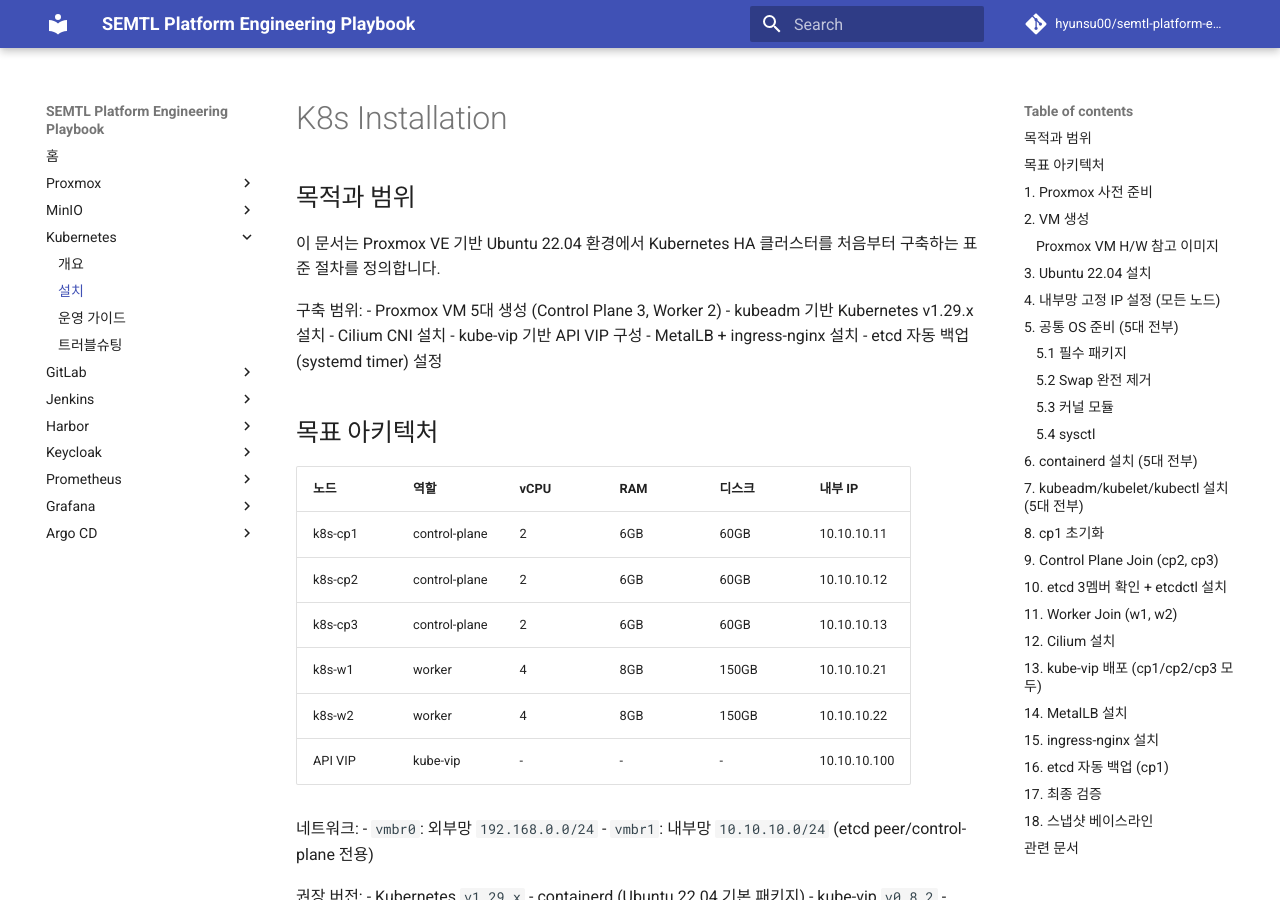
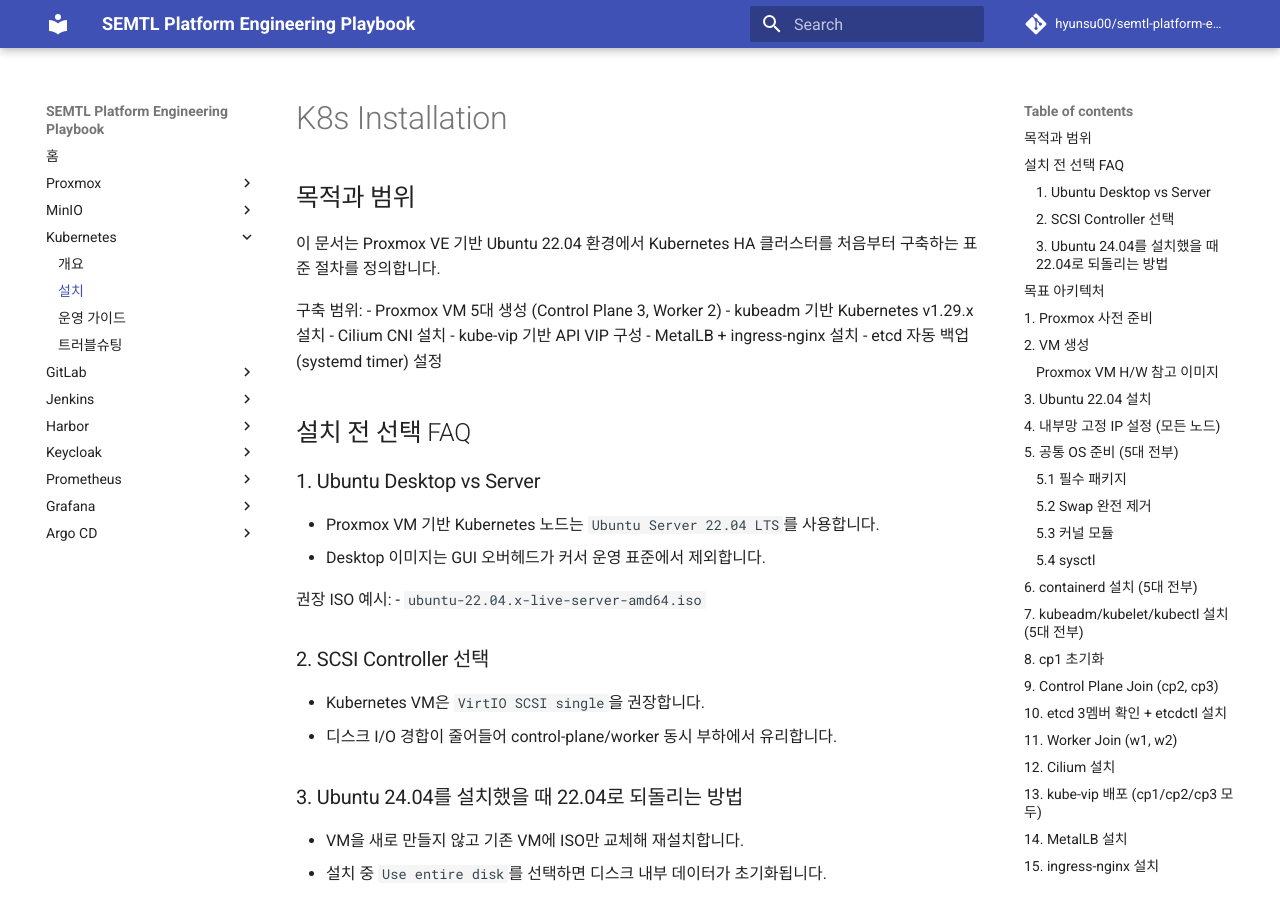
Before and after one commit to hyunsu00/semtl-platform-engineering-playbook, an MkDocs documentation site: the page built from docs/k8s/installation.md, in a window 1280 px wide and 900 px high. Built offline with MkDocs 1.6.1 and Material for MkDocs 9.7.7, drawn with Linux system fonts in a browser that asks for light colours; comment, search, counter and statistics services are not loaded; some of the changed text lies outside the part shown.

```diff
--- a/docs/k8s/installation.md
+++ b/docs/k8s/installation.md
@@ -10,6 +10,25 @@
 - kube-vip 기반 API VIP 구성
 - MetalLB + ingress-nginx 설치
 - etcd 자동 백업(systemd timer) 설정
+
+## 설치 전 선택 FAQ
+### 1. Ubuntu Desktop vs Server
+- Proxmox VM 기반 Kubernetes 노드는 `Ubuntu Server 22.04 LTS`를 사용합니다.
+- Desktop 이미지는 GUI 오버헤드가 커서 운영 표준에서 제외합니다.
+
+권장 ISO 예시:
+- `ubuntu-22.04.x-live-server-amd64.iso`
+
+### 2. SCSI Controller 선택
+- Kubernetes VM은 `VirtIO SCSI single`을 권장합니다.
+- 디스크 I/O 경합이 줄어들어 control-plane/worker 동시 부하에서 유리합니다.
+
+### 3. Ubuntu 24.04를 설치했을 때 22.04로 되돌리는 방법
+- VM을 새로 만들지 않고 기존 VM에 ISO만 교체해 재설치합니다.
+- 설치 중 `Use entire disk`를 선택하면 디스크 내부 데이터가 초기화됩니다.
+
+주의:
+- VM 자체(CPU/RAM/NIC 설정)는 유지되지만, 디스크 내부 OS/파일은 삭제됩니다.
 
 ## 목표 아키텍처
 | 노드 | 역할 | vCPU | RAM | 디스크 | 내부 IP |
```
Also changed, not shown: docs/k8s/troubleshooting.md (+18 -0 lines), assets/images/k8s/proxmox-vm-hw-k8s-cp1.png (deleted), assets/images/k8s/proxmox-vm-hw-k8s-cp2.png (deleted), assets/images/k8s/proxmox-vm-hw-k8s-cp3.png (deleted), assets/images/k8s/proxmox-vm-hw-k8s-w1.png (deleted), assets/images/k8s/proxmox-vm-hw-k8s-w2.png (deleted).
